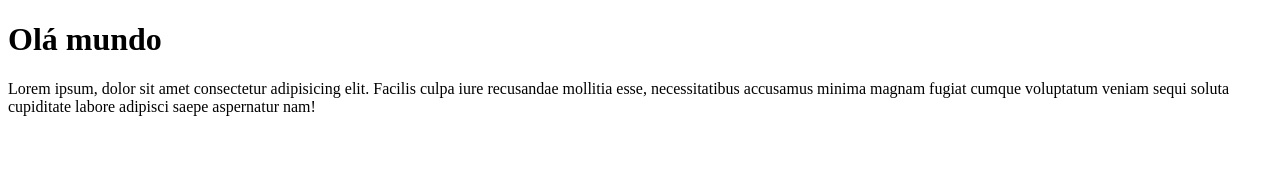
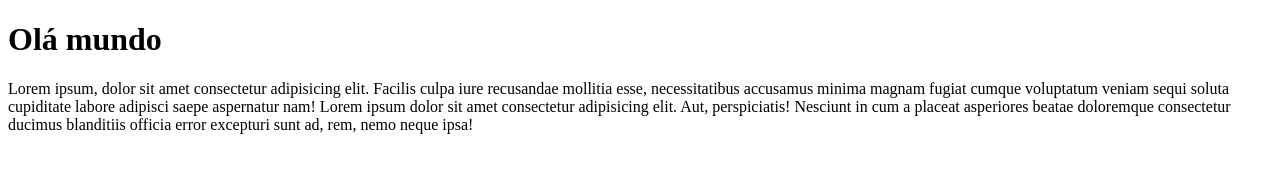
Before and after one commit to RodsKolling/Ola-Mundo, a plain HTML site: page site-exemplo/index.html in a window 1280 px wide. Drawn offline with Linux system fonts and the light colour scheme.

Commit message:
add um parágrafo

```diff
--- a/site-exemplo/index.html
+++ b/site-exemplo/index.html
@@ -7,6 +7,7 @@
 </head>
 <body>
     <h1>Olá mundo</h1>
-    <p>Lorem ipsum, dolor sit amet consectetur adipisicing elit. Facilis culpa iure recusandae mollitia esse, necessitatibus accusamus minima magnam fugiat cumque voluptatum veniam sequi soluta cupiditate labore adipisci saepe aspernatur nam!</p>
+    <p>Lorem ipsum, dolor sit amet consectetur adipisicing elit. Facilis culpa iure recusandae mollitia esse, necessitatibus accusamus minima magnam fugiat cumque voluptatum veniam sequi soluta cupiditate labore adipisci saepe aspernatur nam!
+        Lorem ipsum dolor sit amet consectetur adipisicing elit. Aut, perspiciatis! Nesciunt in cum a placeat asperiores beatae doloremque consectetur ducimus blanditiis officia error excepturi sunt ad, rem, nemo neque ipsa!</p>
 </body>
 </html>
```
